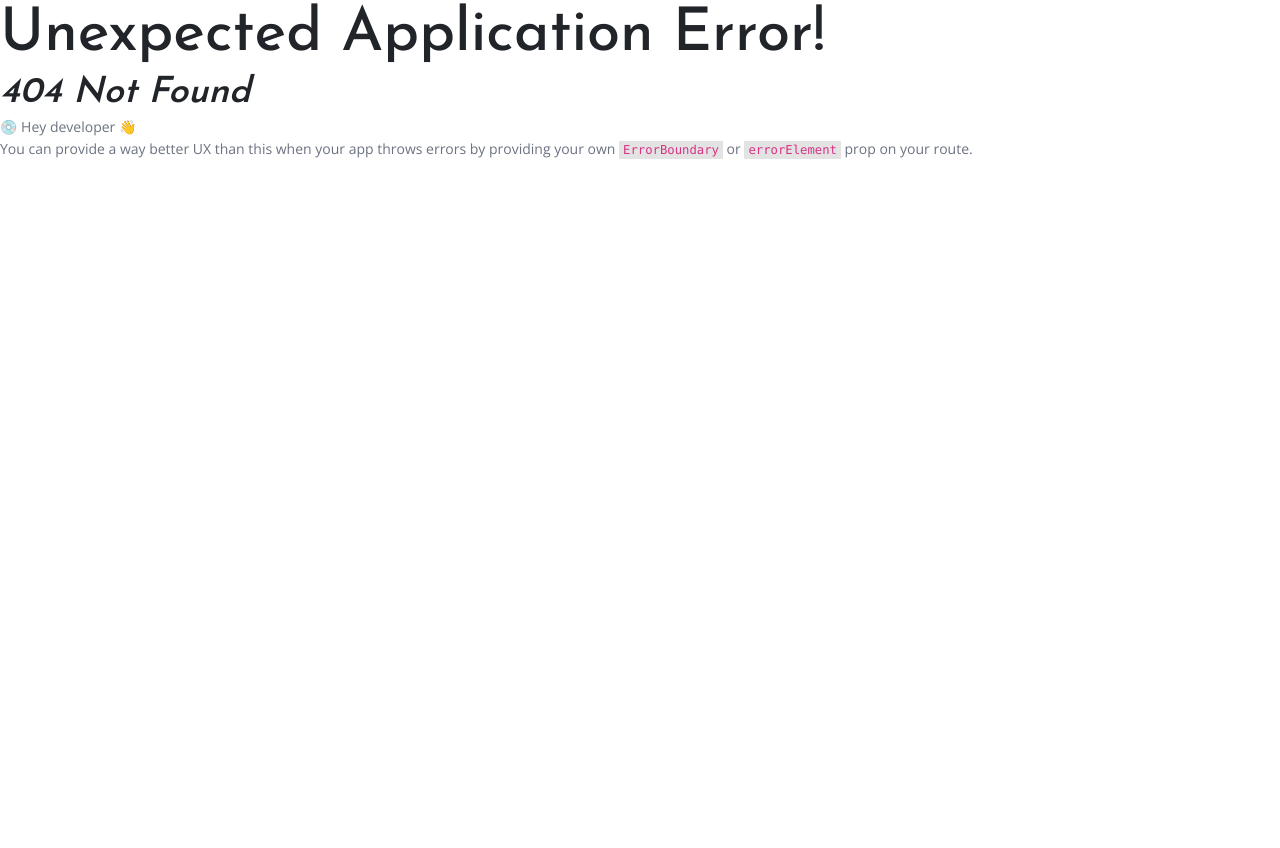
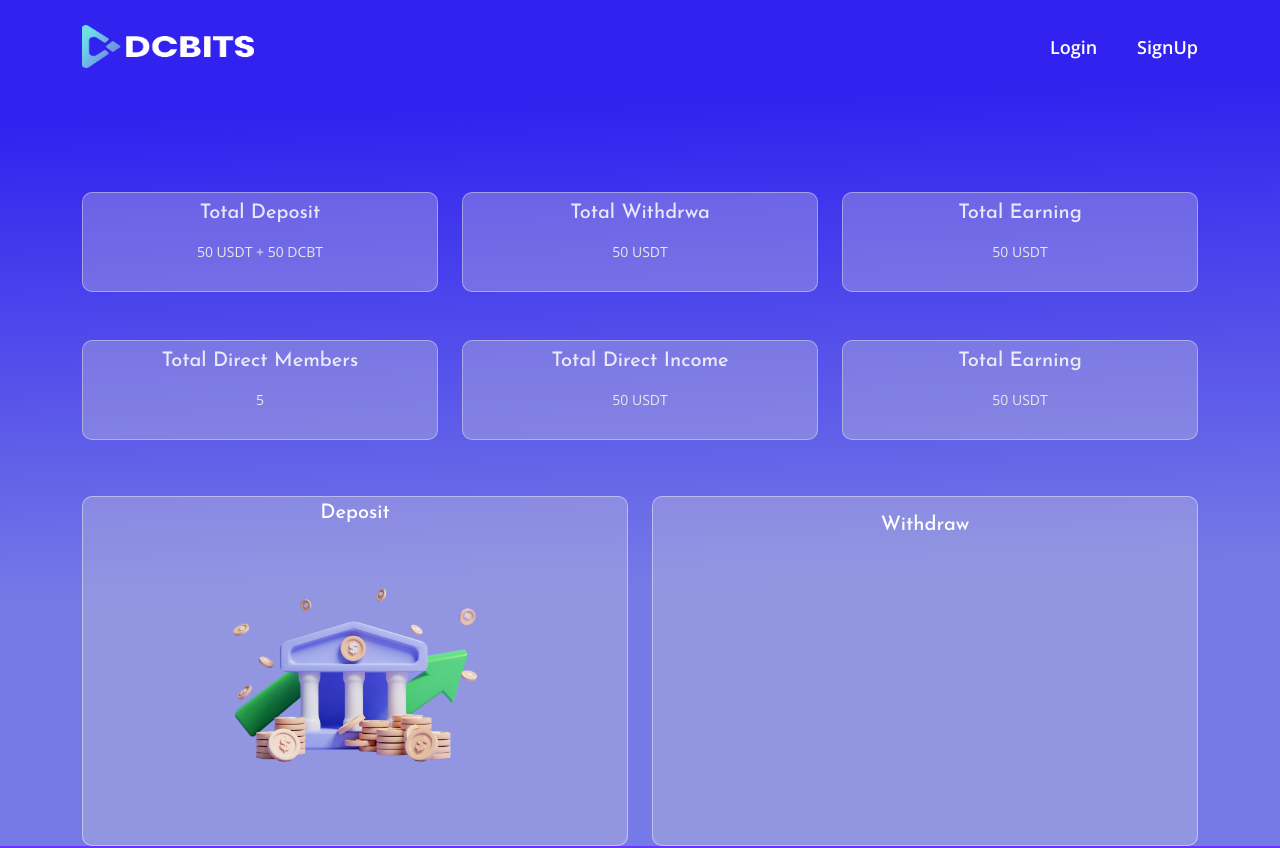
Before and after one commit to amit-nadcab/DCBITS, a React (Create React App) app: page /dashboard in a window 1280 px wide. Before the commit this address had no page. Shown: the top 848 px of the page. Before the commit the page ends 800 px from the top, so only its background shows below. Built offline with nearby package versions, Linux system fonts and the light colour scheme.

Commit message:
add cards

```diff
--- a/src/App.css
+++ b/src/App.css
@@ -107,4 +107,28 @@ a {
 
 .page-wrapper{
     min-height: 89vh;
+    background: linear-gradient(178deg, rgba(49, 34, 239, 1) 14%, rgba(117, 122, 230, 1) 68%);
 }
+
+.dummy-data{
+    border: 1px solid rgba(240, 238, 238, 0.418);
+    border-radius: 10px;
+    height: 100px;
+    /* box-shadow: rgba(0, 0, 0, 0.4) 0px 2px 4px, rgba(0, 0, 0, 0.3) 0px 7px 13px -3px, rgba(0, 0, 0, 0.2) 0px -3px 0px inset; */
+    background-color: #d7d6d64d;
+    color: #ffffffd8;
+}
+
+.dummy-data-1{
+    border: 1px solid rgba(255, 255, 255, 0.418);
+    border-radius: 10px;
+    height: 350px;
+    /* box-shadow: rgba(0, 0, 0, 0.4) 0px 2px 4px, rgba(0, 0, 0, 0.3) 0px 7px 13px -3px, rgba(0, 0, 0, 0.2) 0px -3px 0px inset; */
+    background-color: #d7d6d64d;
+    color: #ffffff;
+}
+
+.amount-value{
+    color: #e9e7e7;
+
+}
--- a/src/App.js
+++ b/src/App.js
@@ -3,6 +3,7 @@ import './App.css';
 import { Home } from './Pages/Home';
 import { Signup } from './Pages/Signup';
 import { Login } from "./Pages/Login";
+import { Dashboard } from "./Pages/Dashboard";
 
 
 
@@ -19,6 +20,10 @@ function App() {
     {
       path: "/login",
       element: <Login/>
+    },
+    {
+      path: "/dashboard",
+      element: <Dashboard/>
     }
   ]);
   return (
--- /dev/null
+++ b/src/Pages/Dashboard.js
@@ -0,0 +1,76 @@
+import React from 'react'
+import { Navbar } from '../Components/Navbar'
+import { Footer } from '../Components/Footer'
+
+export const Dashboard = () => {
+    return (
+        <>
+            <Navbar />
+            <div className='page-wrapper pt-5'>
+                <div className='container pt-5'>
+                    <div className='row pt-5'>
+                        <div className='col-md-4 pt-5'>
+                            <div className='dummy-data'>
+                                    <h5 className='text-center mt-2'>Total Deposit</h5>
+                                    <p className='text-center mt-3 amount-value'>50 USDT + 50 DCBT</p>
+                            </div>
+                        </div>
+                        <div className='col-md-4 pt-5'>
+                            <div className='dummy-data'>
+                            <h5 className='text-center mt-2'>Total Withdrwa</h5>
+                            <p className='text-center mt-3 amount-value'>50 USDT</p>
+                            </div>
+                        </div>
+                        <div className='col-md-4 pt-5'>
+                            <div className='dummy-data'>
+                            <h5 className='text-center mt-2'>Total Earning</h5>
+                            <p className='text-center mt-3 amount-value'>50 USDT</p>
+                            </div>
+                        </div>
+                        <div className='col-md-4 pt-5'>
+                            <div className='dummy-data'>
+                                    <h5 className='text-center mt-2'>Total Direct Members</h5>
+                                    <p className='text-center mt-3 amount-value'>5</p>
+                            </div>
+                        </div>
+                        <div className='col-md-4 pt-5'>
+                            <div className='dummy-data'>
+                            <h5 className='text-center mt-2'>Total Direct Income</h5>
+                            <p className='text-center mt-3 amount-value'>50 USDT</p>
+                            </div>
+                        </div>
+                        <div className='col-md-4 pt-5'>
+                            <div className='dummy-data'>
+                            <h5 className='text-center mt-2'>Total Earning</h5>
+                            <p className='text-center mt-3 amount-value'>50 USDT</p>
+                            </div>
+                        </div>
+                    </div>
+
+                    <div className='row mt-5'>
+                        <div className='col-md-6 pt-2'>
+                            <div className='dummy-data-1'>
+                            <h5 className='text-center mt-1'>Deposit</h5>
+                            <div className='text-center'>
+                            <img src='/assets/img/depsot.webp' width="300px" height="300px"/>
+                            </div>
+                            {/* <div>
+                            <input type="text" color='balck'/>
+                            <button>Deposit</button>
+                            </div> */}
+
+                            </div>
+                        </div>
+                        <div className='col-md-6 pt-2'>
+                        <div className='dummy-data-1'>
+                        <h5 className='text-center mt-3'>Withdraw</h5>
+                        </div>
+                        </div>
+                    </div>
+                </div>
+            </div>
+
+            <Footer />
+        </>
+    )
+}
--- a/src/Pages/Login.js
+++ b/src/Pages/Login.js
@@ -3,12 +3,14 @@ import { Footer } from '../Components/Footer'
 import { Navbar } from '../Components/Navbar'
 import {RiLockPasswordFill} from 'react-icons/ri'
 import {MdEmail} from 'react-icons/md'
-import { Link } from 'react-router-dom'
+import { Link, useNavigate } from 'react-router-dom'
+
 
 
 
 export const Login = () => {
 
+  const navigate = useNavigate()
   const [formData, setFormdata] = useState({})
 
   const getInputs = (value,name)=>{
@@ -37,7 +39,7 @@ export const Login = () => {
               <i className=""><RiLockPasswordFill/></i>
               <input type="password" placeholder="Password" name='password' onChange={(event)=>{getInputs(event.target.value, event.target.name)}}/>
             </div>
-            <input className="signup-btn" type="submit" value="LOGIN" />
+            <input className="signup-btn" type="submit" value="LOGIN" onClick={()=>navigate('/dashboard')}/>
           </form>
           <p>Don't have an account? <Link to="/signup">sign up</Link></p>
             </div>
--- a/src/Pages/Signup.js
+++ b/src/Pages/Signup.js
@@ -1,11 +1,14 @@
-import React, { useState } from 'react'
+import React, { useEffect, useState } from 'react'
 import { Footer } from '../Components/Footer'
 import { Navbar } from '../Components/Navbar'
 import { RiUserFill, RiLockPasswordFill } from 'react-icons/ri'
 import { MdEmail } from 'react-icons/md'
-import { Link } from 'react-router-dom'
+import { Link, useLocation} from 'react-router-dom'
 
 export const Signup = () => {
+
+  const location  = useLocation()
+
   const [formData, setFormDate] = useState({})
   const [showOtp, setShowOtp] = useState(true)
 
@@ -13,6 +16,14 @@ export const Signup = () => {
     const data = { [name]: value }
     setFormDate({ ...formData, ...data })
   }
+
+  useEffect(()=>{
+    console.log(location?.search.slice(7));
+    setFormDate({...formData,refID:location?.search.slice(7)})
+  },[])
+
+  console.log(formData);
+
 
   return (
     <>
@@ -32,7 +43,7 @@ export const Signup = () => {
               <form>
                 <div className="input">
                   <i className=""><RiUserFill /></i>
-                  <input type="text" name="refID" placeholder="Referral ID" onChange={(event) => getInputs(event.target.value, event.target.name)}/>
+                  <input type="text" name="refID" placeholder="Referral ID" value={formData?.refID} onChange={(event) => getInputs(event.target.value, event.target.name)}/>
                 </div>
                 <div className="input">
                   <i className=""><MdEmail /></i>
```
Also changed, not shown: public/assets/img/depsot.webp (added).
